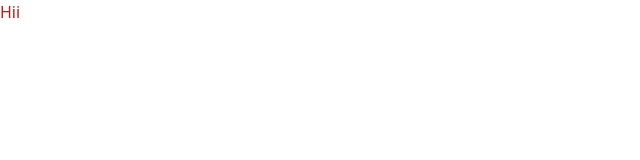
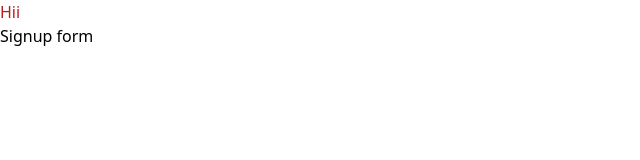
Before and after one commit to vaibhavbagekari/neurogen-imaging-frontend, a React (Create React App) app: page / in a window 1280 px wide. Shown: the top 160 px of the page, without its empty margins (0-640 px from the left). Built offline with nearby package versions, Linux system fonts and the light colour scheme.

Commit message:
Initial commit of signup page

```diff
--- a/src/App.js
+++ b/src/App.js
@@ -1,10 +1,12 @@
 import './App.css';
 import Header from './Components/Header';
+import Signup from './Components/Signup';
 
 function App() {
   return (
     <div className="App">
         <Header/>
+        <Signup></Signup>
     </div>
   );
 }
--- /dev/null
+++ b/src/Components/Signup.js
@@ -0,0 +1,11 @@
+import React from 'react'
+
+function Signup() {
+  return (
+    <div>
+      Signup form
+    </div>
+  )
+}
+
+export default Signup
```
